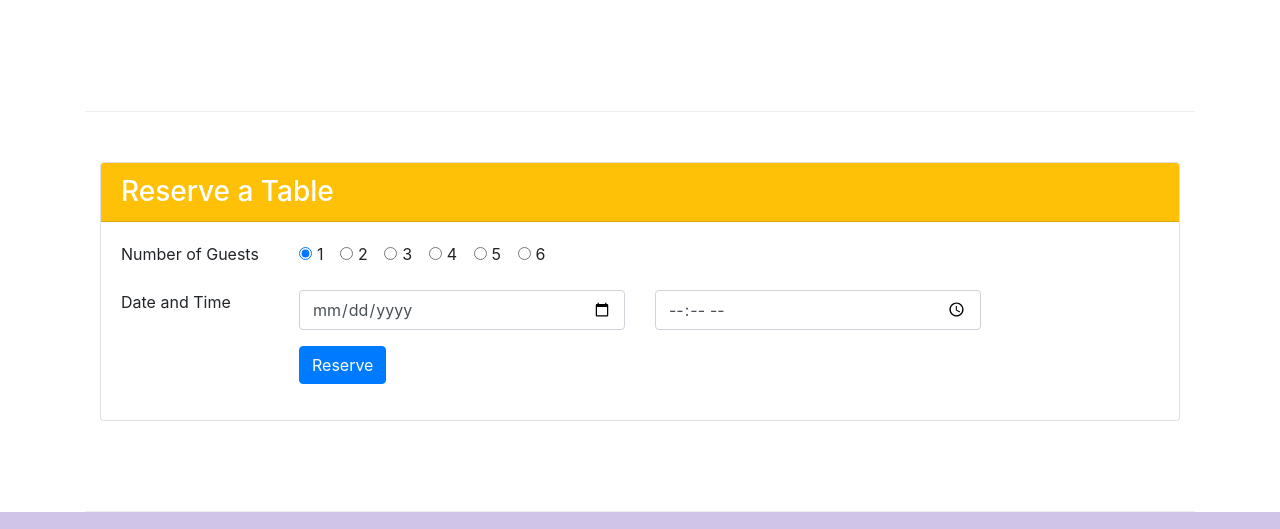
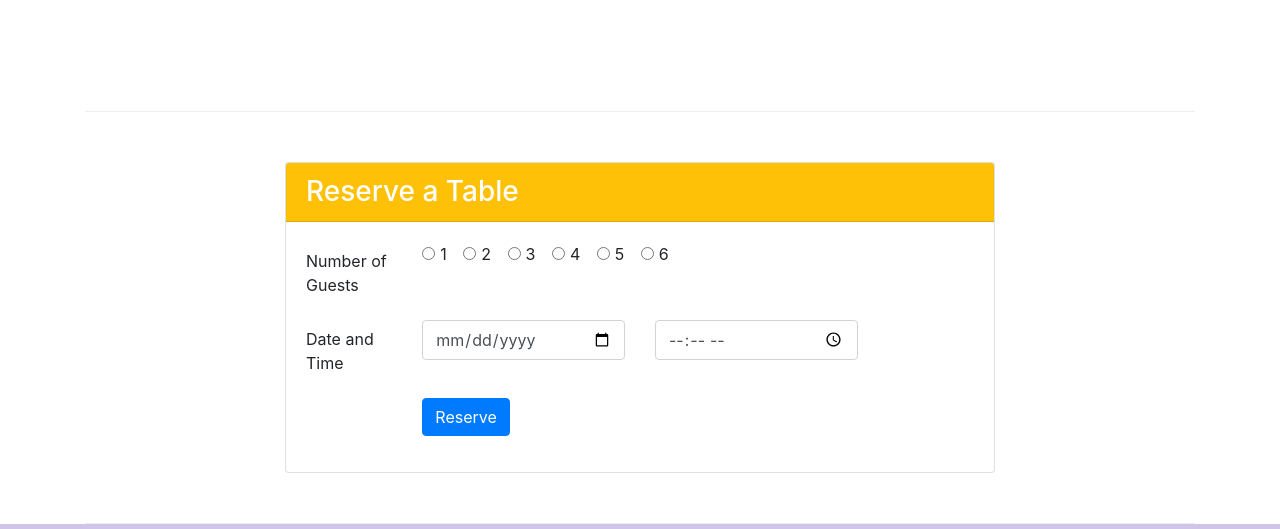
Before and after one commit to ArpitUjjwal/conFusion, a website: page index.html in a window 1280 px wide. Shown: the part 1422-1951 px from the top of the page. Drawn offline with nearby package versions, Linux system fonts and the light colour scheme.

Commit message:
modified

```diff
--- a/index.html
+++ b/index.html
@@ -45,7 +45,7 @@
                     <img src="img/logo.png" class="img-fluid">
                 </div>
                 <div class="col-12 mt-5 mt-sm-0 col-sm-3 text-center align-self-center">
-                    <a href="#reservation" type="button" class="btn btn-sm btn-warning">Reserve Table</a>
+                    <a href="#reserveTable" type="button" class="btn btn-sm btn-block btn-warning">Reserve Table</a>
                 </div>
             </div>
         </div>
@@ -95,52 +95,52 @@
             </div>
         </div>
 
-        <div class="row row-content justify-content-center"  id="reservation">
-            <div class="col-12">
-              <div class="card">
+        <div class="row row-content align-items-center">
+            <div class="col-12 col-sm-8 offset-sm-2">
+                <div class="card" id="reserveTable">
                     <h3 class="card-header bg-warning text-white">Reserve a Table</h3>
                     <div class="card-body">
                         <form>
                             <div class="form-group row">
-                        <label class="col-12 col-sm-2">Number of Guests</label>
-                        <div class="col">
+                                <label for="numguests" class="col-md-2 col-form-label">Number of Guests</label>
+                                <div class="col-md-10">
                                     <div class="form-check form-check-inline">
-                            <input class="form-check-input" type="radio" name="inlineRadioOptions" id="one_guest_radio" value="one" checked>
-                            <label class="form-check-label" for="one_guest_radio">1</label>
+                                        <input class="form-check-input" id="numguests1" type="radio" name="numguests">
+                                        <label class="form-check-label" for="numguests1">1</label>
                                     </div>
                                     <div class="form-check form-check-inline">
-                           <input class="form-check-input" type="radio" name="inlineRadioOptions" id="two_guest_radio" value="two">
-                           <label class="form-check-label" for="two_guest_radio">2</label>
+                                        <input class="form-check-input" id="numguests2" type="radio" name="numguests">
+                                        <label class="form-check-label" for="numguests2">2</label>
                                     </div>
                                     <div class="form-check form-check-inline">
-                           <input class="form-check-input" type="radio" name="inlineRadioOptions" id="three_guest_radio" value="three">
-                           <label class="form-check-label" for="three_guest_radio">3</label>
+                                        <input class="form-check-input" id="numguests3" type="radio" name="numguests">
+                                        <label class="form-check-label" for="numguests3">3</label>
                                     </div>
                                     <div class="form-check form-check-inline">
-                           <input class="form-check-input" type="radio" name="inlineRadioOptions" id="four_guest_radio" value="four">
-                           <label class="form-check-label" for="four_guest_radio">4</label>
+                                        <input class="form-check-input" id="numguests4" type="radio" name="numguests">
+                                        <label class="form-check-label" for="numguests4">4</label>
                                     </div>
                                     <div class="form-check form-check-inline">
-                            <input class="form-check-input" type="radio" name="inlineRadioOptions" id="four_guest_radio" value="four">
-                            <label class="form-check-label" for="four_guest_radio">5</label>
+                                        <input class="form-check-input" id="numguests5" type="radio" name="numguests">
+                                        <label class="form-check-label" for="numguests5">5</label>
                                     </div>
                                     <div class="form-check form-check-inline">
-                           <input class="form-check-input" type="radio" name="inlineRadioOptions" id="six_guest_radio" value="six">
-                           <label class="form-check-label" for="six_guest_radio">6</label>
+                                        <input class="form-check-input" id="numguests6" type="radio" name="numguests">
+                                        <label class="form-check-label" for="numguests6">6</label>
                                     </div>
                                 </div>
                             </div>
                             <div class="form-group row">
-                      <label class="col-12 col-sm-2">Date and Time</label>
+                                <label for="datetime" class="col-12 col-md-2 col-form-label">Date and Time</label>
                                 <div class="col-12 col-sm-4">
-                        <input type="date" class="form-control" id="date" placeholder="Date">
+                                    <input class="form-control" id="date" type="date" name="date" placeholder="Date">
                                 </div>
                                 <div class="col-12 col-sm-4">
-                        <input type="time" class="form-control" id="time" placeholder="Time">
+                                    <input class="form-control" id="time" type="time" name="time" placeholder="Time">
                                 </div>
                             </div>
                             <div class="form-group row">
-                      <div class="col offset-0 offset-sm-2">
+                                <div class="offset-md-2 col-md-2">
                                     <button type="submit" class="btn btn-primary">Reserve</button>
                                 </div>
                             </div>
```
Lines whose indentation alone changed are shown as unchanged.
